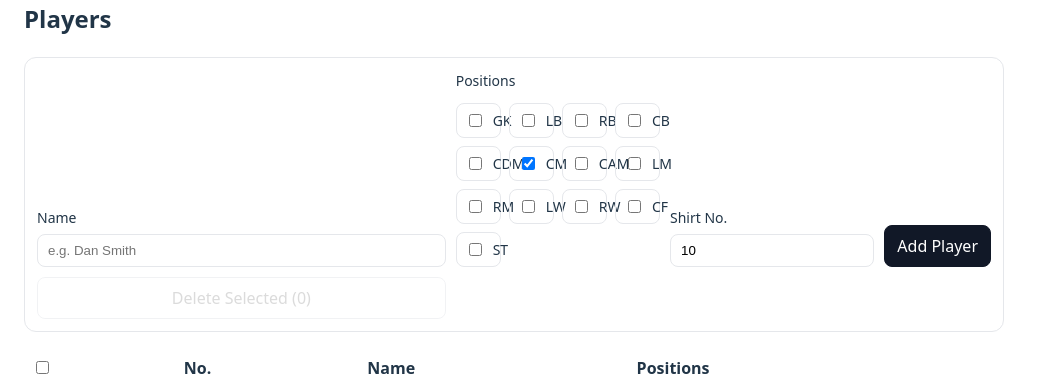
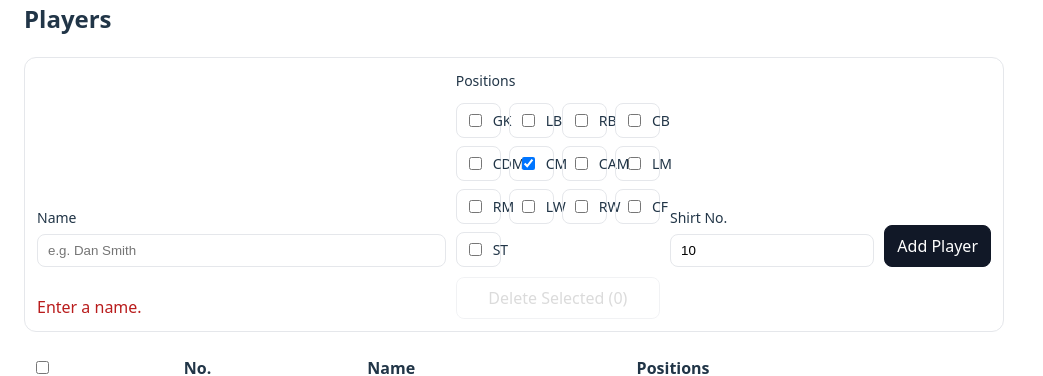
Before and after one commit to Dan13042005/local-xi, a React app in the folder frontend/: page / in a window 1280 px wide. Both pictures are taken after a click on the button "Players". Shown: the part 281-657 px from the top of the page, without its empty margins (0-1043 px from the left). Built offline with nearby package versions, Linux system fonts and the light colour scheme; no server answers; the HTML template or start-up script is replaced by a standard one.

Commit message:
Fix CORS configuration and stabilise players CRUD flow

```diff
--- a/frontend/src/pages/PlayersPage.tsx
+++ b/frontend/src/pages/PlayersPage.tsx
@@ -82,37 +82,45 @@ export function PlayersPage() {
     }
   }
 
+  // ---------- B1: disable Add Player until form is valid ----------
+  const trimmedName = name.trim();
+  const numberAsNumber = Number(number);
+
+  const numberTaken = players.some((p) => p.number === numberAsNumber);
+
+  const canSubmit =
+    trimmedName.length > 0 &&
+    selectedPositions.length > 0 &&
+    Number.isInteger(numberAsNumber) &&
+    numberAsNumber >= 1 &&
+    numberAsNumber <= 99 &&
+    !numberTaken &&
+    !loading;
+
+  const submitHint =
+    trimmedName.length === 0
+      ? "Enter a name."
+      : selectedPositions.length === 0
+      ? "Select at least one position."
+      : !Number.isInteger(numberAsNumber) || numberAsNumber < 1 || numberAsNumber > 99
+      ? "Shirt number must be 1–99."
+      : numberTaken
+      ? "That shirt number is already taken."
+      : "";
+  // ---------------------------------------------------------------
+
   async function addPlayer(e: React.FormEvent) {
     e.preventDefault();
     setError("");
 
-    const trimmed = name.trim();
-
-    if (!trimmed) {
-      setError("Name is required.");
-      return;
-    }
-
-    if (selectedPositions.length === 0) {
-      setError("Select at least one position.");
-      return;
-    }
-
-    if (!Number.isInteger(number) || number < 1 || number > 99) {
-      setError("Shirt number must be a whole number between 1 and 99.");
-      return;
-    }
-
-    if (players.some((p) => p.number === number)) {
-      setError(`Shirt number ${number} is already taken.`);
-      return;
-    }
+    // extra safety: button should block it, but this prevents any edge case
+    if (!canSubmit) return;
 
     try {
       await createPlayer({
-        name: trimmed,
+        name: trimmedName,
         positions: selectedPositions,
-        number,
+        number: numberAsNumber,
       });
 
       setName("");
@@ -178,9 +186,14 @@ export function PlayersPage() {
             />
           </label>
 
-          <button type="submit" className="primary">
+          <button type="submit" className="primary" disabled={!canSubmit}>
             Add Player
           </button>
+
+          {/* optional hint shown only when button is disabled and no backend error is being shown */}
+          {!canSubmit && !error && submitHint ? (
+            <p className="error">{submitHint}</p>
+          ) : null}
 
           <button
             type="button"
```
Also changed, not shown: 2 other files (tests, documents, lock files or other folders).
